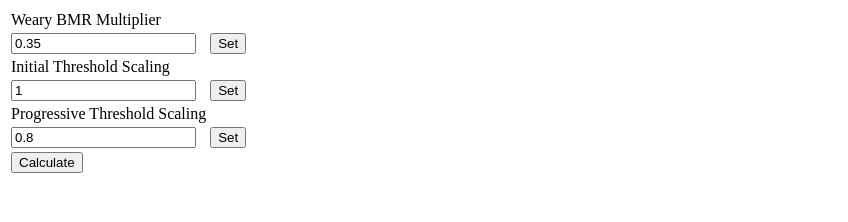
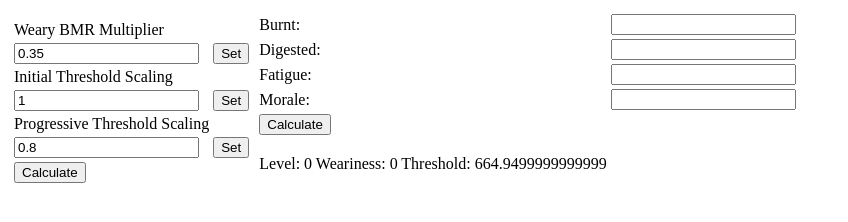
Before and after one commit to anothersimulacrum/anothersimulacrum.github.io, a plain HTML site: page index.html in a window 1280 px wide. Shown: the whole page, without its empty margins (0-848 px from the left). Drawn offline with Linux system fonts and the light colour scheme.

Commit message:
Adjustments

```diff
--- a/calcs.js
+++ b/calcs.js
@@ -20,7 +20,7 @@ function weariness( tracker, intake )
 	if( intake > tracker ) {
 		return tracker / 2;
 	}
-	return tracker - intake;
+	return tracker - ( intake / 2 );
 }
 
 function weariness_level( tracker, intake, fatigue, morale )
@@ -48,7 +48,26 @@ let page = {
 	threshScaleButton: document.getElementById( "threshScaleCommit" ),
 	recalc: document.getElementById( "recalc" ),
 	log: document.getElementById( "log" ),
+
+	burnt: document.getElementById( "burntCal" ),
+	digest: document.getElementById( "digestCal" ),
+	fatigue: document.getElementById( "fatigue" ),
+	morale: document.getElementById( "morale" ),
+	staticBtn: document.getElementById( "staticCalc" ),
+	staticOut: document.getElementById( "staticOut" ),
 }
+
+function refresh_static()
+{
+	let lvl = weariness_level( page.burnt.value, page.digest.value, page.fatigue.value, page.morale.value );
+	let weary = weariness( page.burnt.value, page.digest.value );
+	let thresh = weary_thresh( page.fatigue.value, page.morale.value );
+	page.staticOut.innerHTML = "<p>Level: " + lvl + " Weariness: " + weary + " Threshold: " + thresh + "</p>";
+}
+
+page.staticBtn.addEventListener( "click", function() {
+    refresh_static();
+});
 
 function refresh()
 {
@@ -56,6 +75,7 @@ function refresh()
 	page.initScale.value = initial_step;
 	page.threshScale.value = thresh_scaling;
 	page.log.innerHTML = "";
+	refresh_static();
 }
 
 page.bmrMultButton.addEventListener( "click", function() {
--- a/index.html
+++ b/index.html
@@ -5,6 +5,9 @@
 		<title>Weariness</title>
 	</head>
 	<body>
+		<table>
+			<tr>
+				<td>
 		<table>
 			<tr>
 				<td>
@@ -51,6 +54,55 @@
 				</td>
 			</tr>
 		</table>
+				</td>
+				<td>
+		<table>
+			<tr>
+				<td>
+					<label>Burnt:</label>
+				</td>
+				<td>
+					<input id="burntCal" type="text"></input>
+				</td>
+			</tr>
+			<tr>
+				<td>
+					<label>Digested:</label>
+				</td>
+				<td>
+					<input id="digestCal" type="text"></input>
+				</td>
+			</tr>
+			<tr>
+				<td>
+					<label>Fatigue:</label>
+				</td>
+				<td>
+					<input id="fatigue" type="text"></input>
+				</td>
+			</tr>
+			<tr>
+				<td>
+					<label>Morale:</label>
+				</td>
+				<td>
+					<input id="morale" type="text"></input>
+				</td>
+			</tr>
+			<tr>
+				<td>
+					<input id="staticCalc" type="button" value="Calculate"></input>
+				</td>
+			</tr>
+			<tr>
+				<td>
+					<span id="staticOut"></span>
+				</td>
+			</tr>
+		</table>
+				</td>
+			</tr>
+		</table>
 			<br/>
 		<span id="log"></span>
 		<script src="calcs.js"></script>
```
